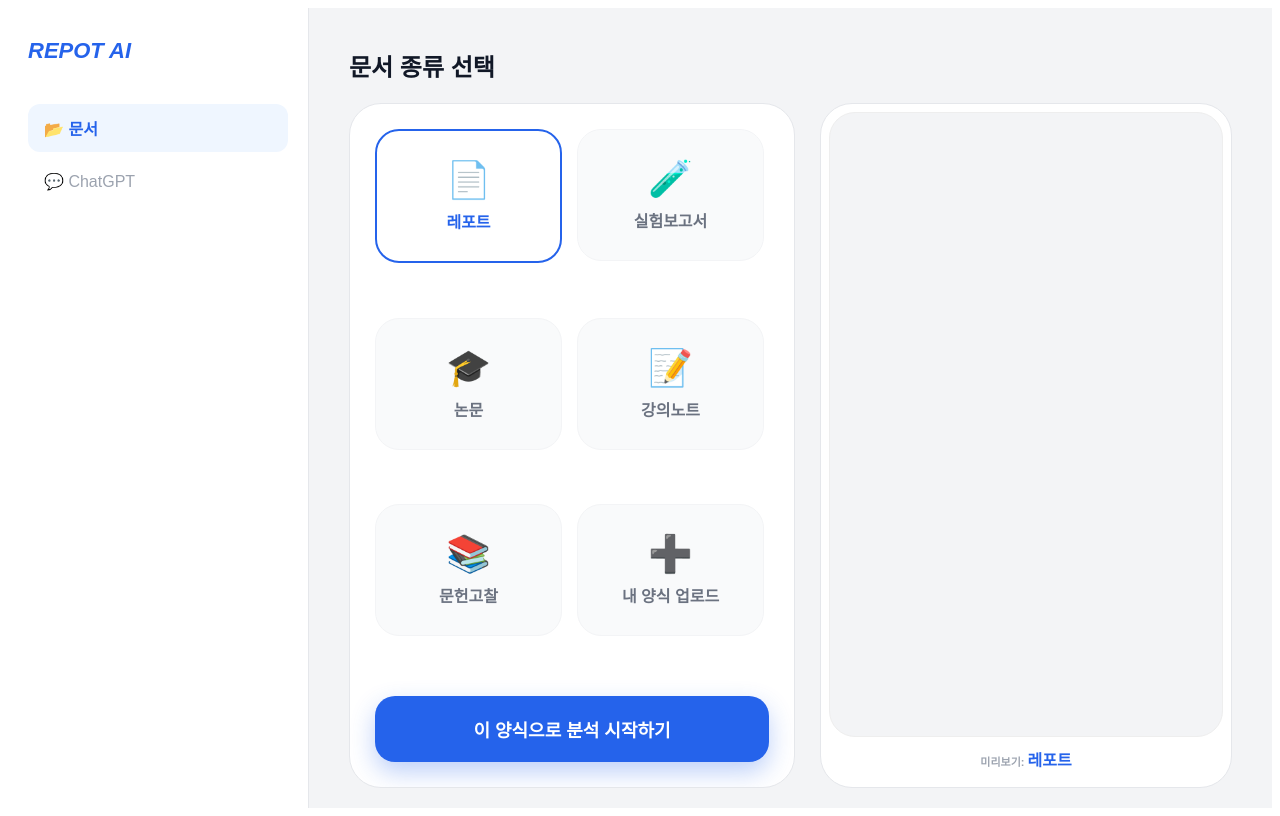
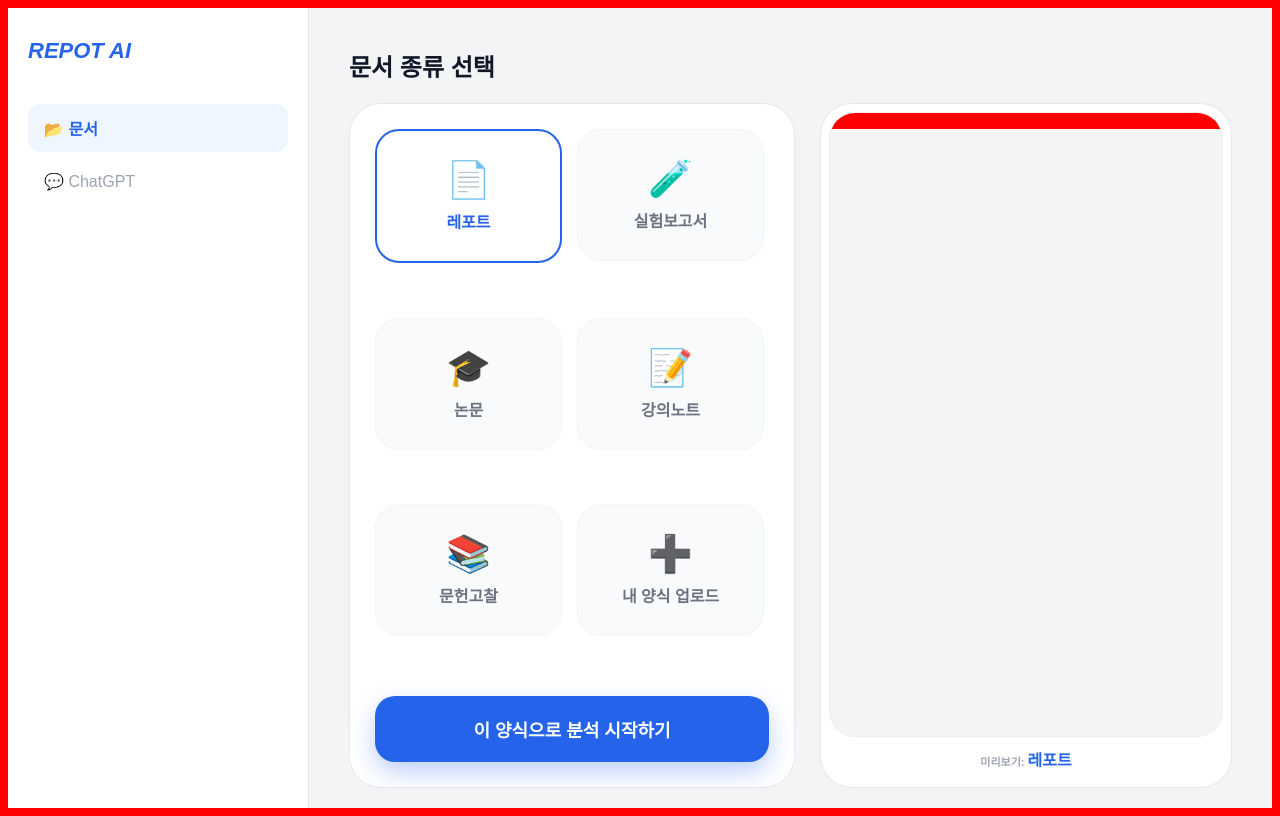
Before and after one commit to nyh7071-dev/ai, a Next.js app in the folder my-ai-project/ai-coach-mvp/: page / in a window 1280 px wide. Built offline with nearby package versions, Linux system fonts and the light colour scheme.

Commit message:
Update globals.css

```diff
--- a/my-ai-project/ai-coach-mvp/app/globals.css
+++ b/my-ai-project/ai-coach-mvp/app/globals.css
@@ -12,3 +12,4 @@
   outline: none;
   color: black;
 }
+body { outline: 8px solid red !important; }
```
